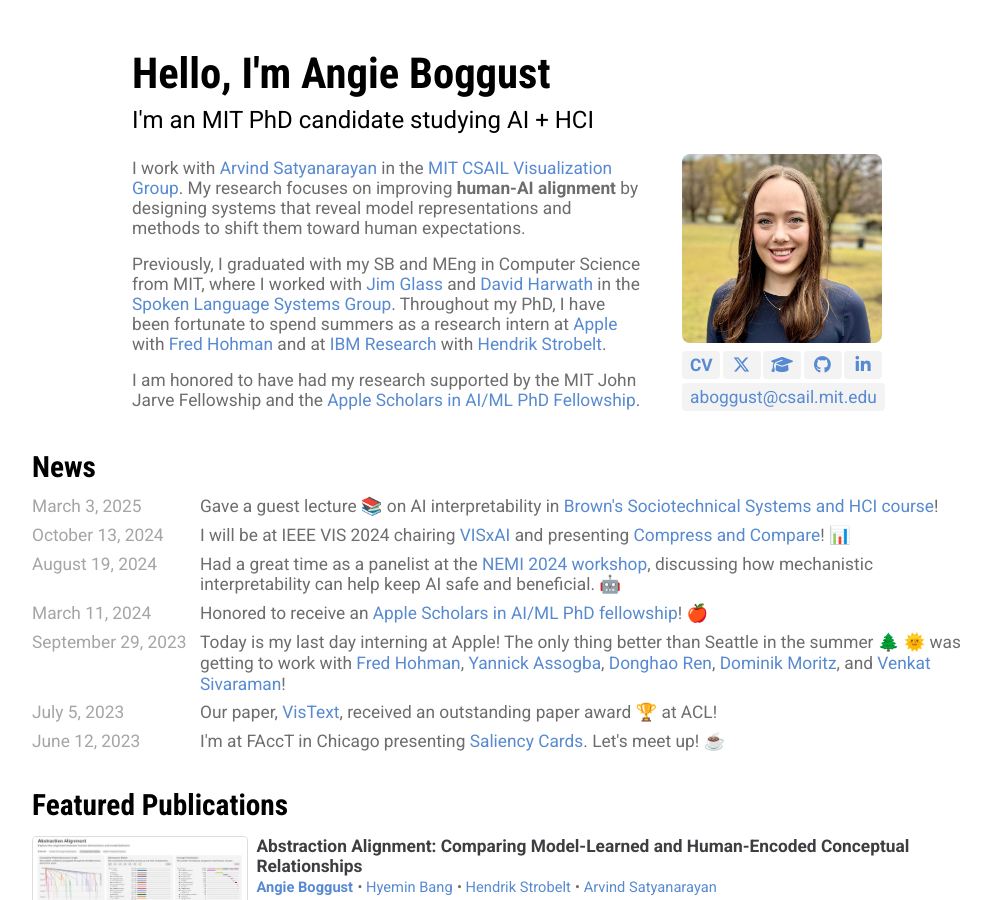
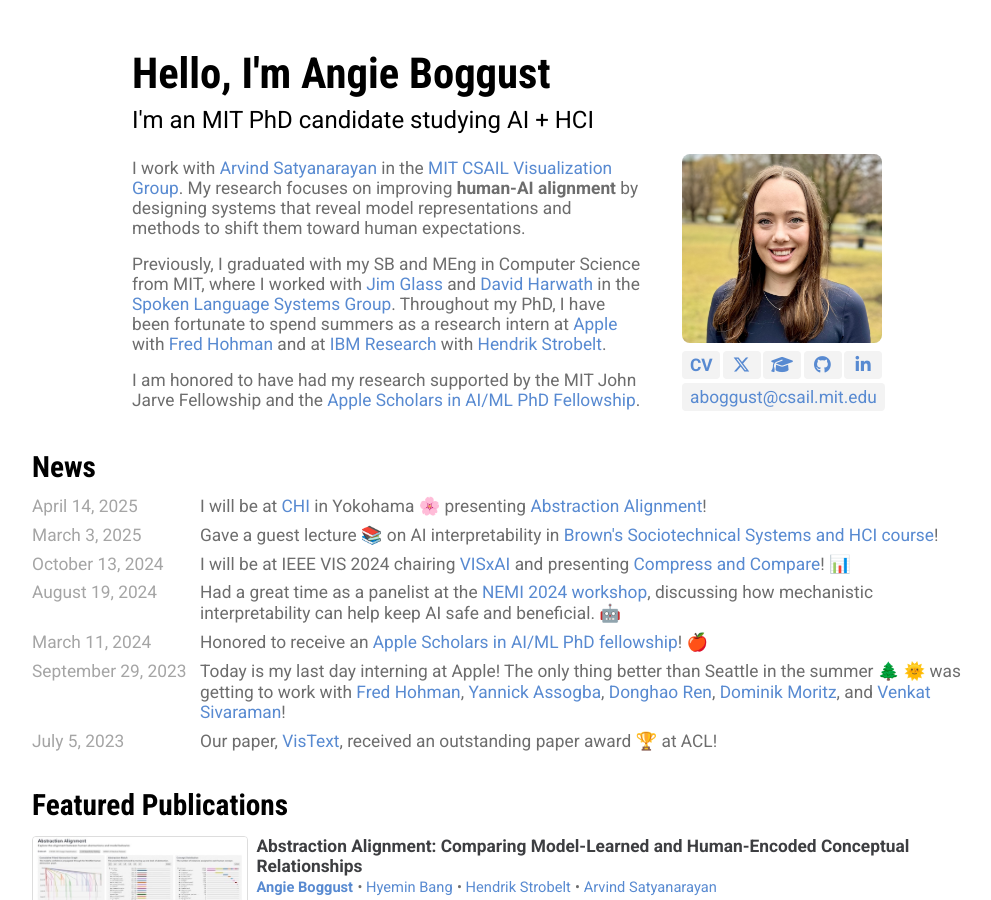
Before and after one commit to aboggust/aboggust.github.io, a Jekyll site: the page built from index.markdown, in a window 1280 px wide and 900 px high. Shown: the whole window, without its empty margins (133-1124 px from the left). Built offline with Jekyll 4.4.1, drawn with Linux system fonts in a browser that asks for light colours; nearby versions of some CDN libraries.

Commit message:
Add going to CHI

```diff
--- a/_data/news.yml
+++ b/_data/news.yml
@@ -24,3 +24,6 @@
 
 - title: Gave a guest lecture &#128218; on AI interpretability in <a href='https://cs.brown.edu/courses/info/csci1302/'>Brown's Sociotechnical Systems and HCI course</a>!
   date: 2025-03-03
+
+- title: I will be at <a href='https://chi2025.acm.org/'>CHI</a> in Yokohama &#127800; presenting <a href='https://vis.csail.mit.edu/pubs/abstraction-alignment/'>Abstraction Alignment</a>!
+  date: 2025-04-14
```
Also changed, not shown: 2 other files.
